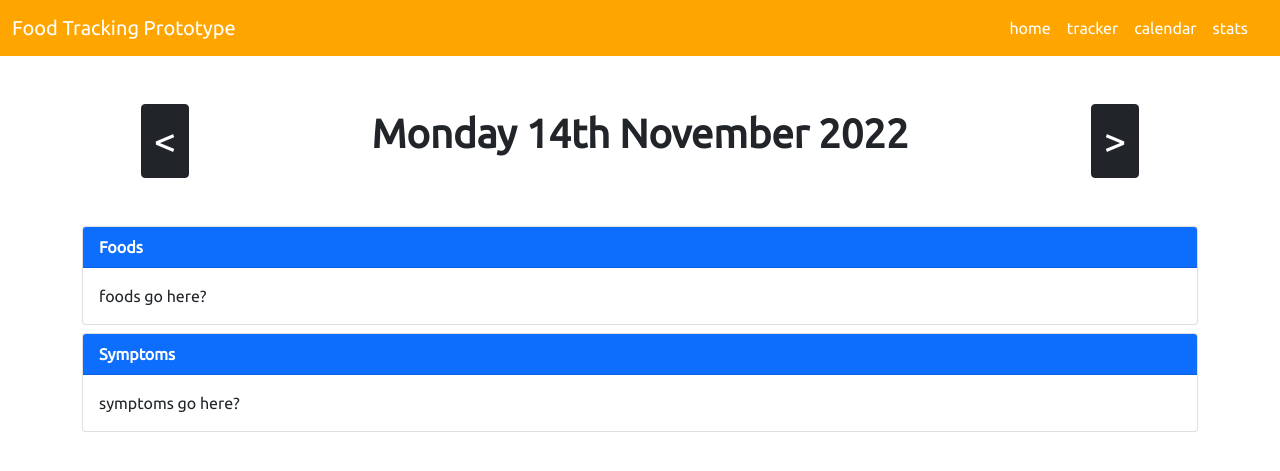
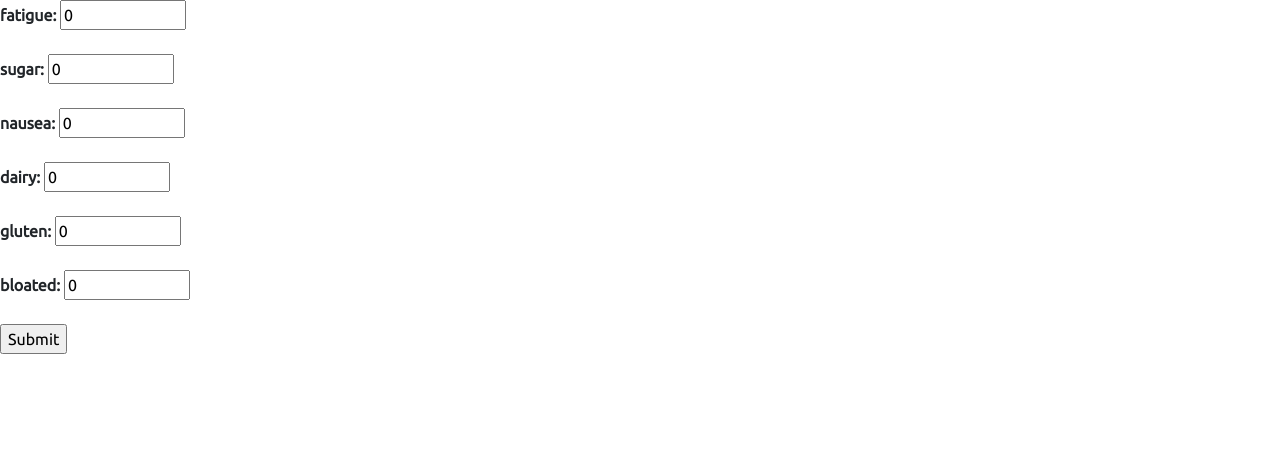
Before and after one commit to Jolie-B/HCI-SymptomTracker, a Django app: page /tracker/ in a window 1280 px wide. Shown: the top 471 px of the page. Run offline with Django 4.2, Linux system fonts and the light colour scheme; data comes from the database, SQL or seed files in the repository.

Commit message:
homepage displays and edits the most recent days data

```diff
--- a/populate.py
+++ b/populate.py
@@ -70,7 +70,7 @@ def populate():
 # Model Helper Functions
 
 def add_day(date,fatigue, nausea, bloated, dairy, gluten, sugar):
-    d = day.objects.get_or_create(date=date, fatigue=fatigue, nausea=nausea, bloated=bloated, dairy=dairy, gluten=gluten, sugar=sugar)[0]
+    d = Day.objects.get_or_create(date=date, fatigue=fatigue, nausea=nausea, bloated=bloated, dairy=dairy, gluten=gluten, sugar=sugar)[0]
     d.date = date
     d.fatigue = fatigue
     d.nausea = nausea
--- a/templates/index.html
+++ b/templates/index.html
@@ -61,59 +61,55 @@
     </head>
     <body>
 
-        <nav class="navbar navbar-expand-md navbar-light" style="background: #FFA500">
-            <div class="container-fluid">
-              <a class="navbar-brand" href="#" id="navbar-main-txt">Food Tracking Prototype</a>
-              <button class="navbar-toggler" type="button" data-bs-toggle="collapse" data-bs-target="#navbarSupportedContent" aria-controls="navbarSupportedContent" aria-expanded="false" aria-label="Toggle navigation">
-                <span class="navbar-toggler-icon"></span>
-              </button>
-              <div class="container">
-                <div class="collapse navbar-collapse" id="navbarSupportedContent">
-                    <ul class="navbar-nav me-auto mb-2 mb-lg-0">
-                    <li class="nav-item">
-                        <a id="link-txt" class="nav-link active" aria-current="page" href="#">home</a>
-                    </li>
-                    <li class="nav-item">
-                        <a id="link-txt" class="nav-link" href="#">tracker</a>
-                    </li>
-                    <li class="nav-item">
-                        <a id="link-txt" class="nav-link" href="#">calendar</a>
-                    </li>
-                    <li class="nav-item">
-                        <a id="link-txt" class="nav-link" href="#">stats</a>
-                    </li>
-                    </ul>
-                </div>
-                </div>
-            </div>
-          </nav>
 
-          <div class="container">
-            <div class="row mt-5">
-                <div class="col-2 d-flex justify-content-center"><button id="arrows" class="btn btn-dark"><</button></div>
-                <div id="main-title" class="col-8 d-flex justify-content-center">Monday 14th November 2022</div>
-                <div class="col-2 d-flex justify-content-center"><button id="arrows" class="btn btn-dark">></button></div>
-            </div>
+      <form id="day_form" method="post" enctype="multipart/form-data"action="{% url 'index' %}">
+        {% csrf_token %}
 
-            <div class="card mt-5">
-                <div class="card-header bg-primary" style="color: white;">
-                  <b>Foods</b>
-                </div>
-                <div class="card-body">
-                  foods go here?
-                </div>
-              </div>
+        <form id="day_form" method="post" enctype="multipart/form-data"action="{% url 'index' %}">
+          {% csrf_token %}
+
+        <label for="fatigue"><b>fatigue: </b></label>
+        <input type="int" name="fatigue" value="{{ todayData.fatigue }}" size="7"/>
+
+        <br />
+        <br />
+
+        <label for="sugar"><b>sugar: </b></label>
+        <input type="int" name="sugar" value="{{ todayData.sugar }}" size="7"/>
+
+        <br />
+        <br />
+
+        <label for="nausea"><b>nausea: </b></label>
+        <input type="int" name="nausea" value="{{ todayData.nausea }}" size="7"/>
+
+        <br />
+        <br />
+
+        <label for="dairy"><b>dairy: </b></label>
+        <input type="int" name="dairy" value="{{ todayData.dairy }}" size="7"/>
+
+        <br />
+        <br />
+
+        <label for="gluten"><b>gluten: </b></label>
+        <input type="int" name="gluten" value="{{ todayData.gluten }}" size="7"/>
+
+        <br />
+        <br />
+
+        <label for="bloated"><b>bloated: </b></label>
+        <input type="int" name="bloated" value="{{ todayData.bloated }}" size="7"/>
+
+        <br />
+        <br />
+
+        <input type="submit" value="Submit" />
+
+        </form>
+        </div>
 
 
-              <div class="card mt-2">
-                <div class="card-header bg-primary" style="color: white;">
-                  <b>Symptoms</b>
-                </div>
-                <div class="card-body">
-                  symptoms go here?
-                </div>
-              </div>
-          </div>
 
     </body>
 </html>
--- a/tracker/admin.py
+++ b/tracker/admin.py
@@ -4,4 +4,4 @@ from tracker.models import *
 # Register your models here.
 
 
-admin.site.register(day)
+admin.site.register(Day)
--- /dev/null
+++ b/tracker/forms.py
@@ -0,0 +1,30 @@
+from django import forms
+from django.forms import ModelForm
+from django.db.models.expressions import Value
+from tracker.models import *
+from django.contrib.auth.models import User
+
+class DayForm(ModelForm):
+    date = forms.DateField(widget=forms.HiddenInput(), required=False)
+
+    #symptoms
+    fatigue = forms.IntegerField()
+    nausea = forms.IntegerField()
+    bloated = forms.IntegerField()
+
+    #foods
+    dairy = forms.IntegerField()
+    gluten = forms.IntegerField()
+    sugar = forms.IntegerField()
+
+    daySlug = forms.CharField(widget=forms.HiddenInput(), required=False)
+
+    class Meta:
+        model = Day
+        fields = ('fatigue', 'nausea', 'bloated', 'dairy', 'gluten', 'sugar',)
+
+
+class ArticleForm(ModelForm):
+    class Meta:
+        model = Day
+        fields = ['date',]
--- a/tracker/models.py
+++ b/tracker/models.py
@@ -2,7 +2,7 @@ from django.db import models
 from django.template.defaultfilters import slugify
 
 
-class day(models.Model):
+class Day(models.Model):
 
     id = models.AutoField(primary_key=True)
     date = models.DateField()
@@ -20,8 +20,8 @@ class day(models.Model):
     daySlug = models.SlugField(unique=True, default='day-')
 
     def save(self, *args, **kwargs):
-        self.daySlug = (slugify(self.id))
-        super(day, self).save(*args, **kwargs)
+        self.daySlug = (slugify(self.date))
+        super(Day, self).save(*args, **kwargs)
 
     def __str__(self):
             return str(self.date)
--- a/tracker/urls.py
+++ b/tracker/urls.py
@@ -6,5 +6,5 @@ urlpatterns = [
     path('', views.index, name='index'),
     path('callendar/', views.callendar, name='callendar'),
     path('stats/', views.stats, name='stats'),
-    path('<slug:day_slug>', views.date, name='day')
+    path('day/<slug:day_slug>', views.date, name='day')
 ]
--- a/tracker/views.py
+++ b/tracker/views.py
@@ -6,12 +6,38 @@ from django.http import HttpResponseRedirect
 from django.urls import reverse
 from tracker.models import *
 from django.db.models import Sum, F
-from django.contrib.auth.models import User
-from django.contrib.auth import authenticate, login, logout
+
+import datetime
+
+from tracker.forms import *
 
 
 def index(request):
-    return render(request, 'index.html')
+    context_dict = {}
+
+    #mockup just a day in the future, spesifics will be chosen later
+    #basically choosen that today is the last day of december
+    today = datetime.date(2022, 12, 31)
+    context_dict['date'] = today
+
+    dayDataToday,_ = Day.objects.get_or_create(date=today)
+
+    context_dict['todayData'] = dayDataToday
+
+    form = DayForm(request.POST, instance=dayDataToday)
+    context_dict['form'] = form
+
+    if request.method == 'POST':
+        if form.is_valid():
+            dayDataToday = form.save(commit=False)
+            dayDataToday.save()
+            return render(request, 'index.html', context_dict)
+        else:
+            print(form.errors)
+    return render(request, 'index.html', context_dict)
+
+
+
 
 
 def callendar(request):
```
Also changed, not shown: templates/indexLuke.html (added, +119 -0 lines).
